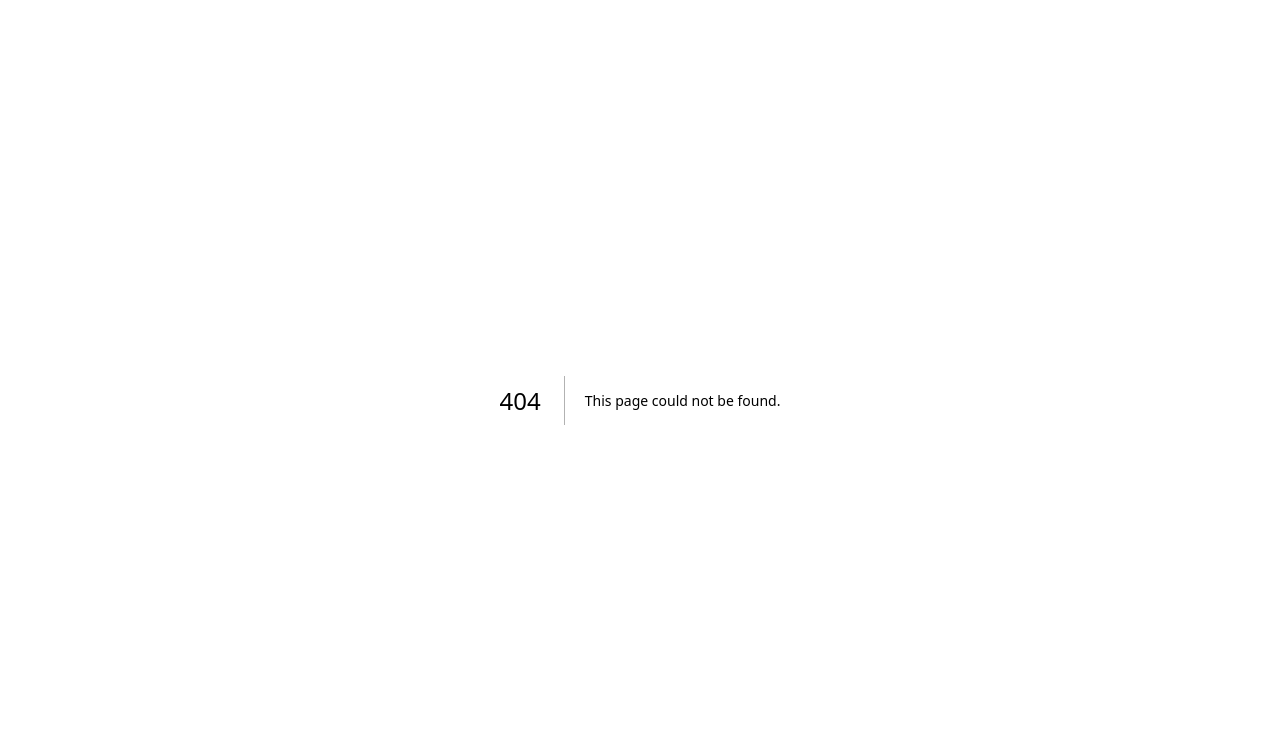
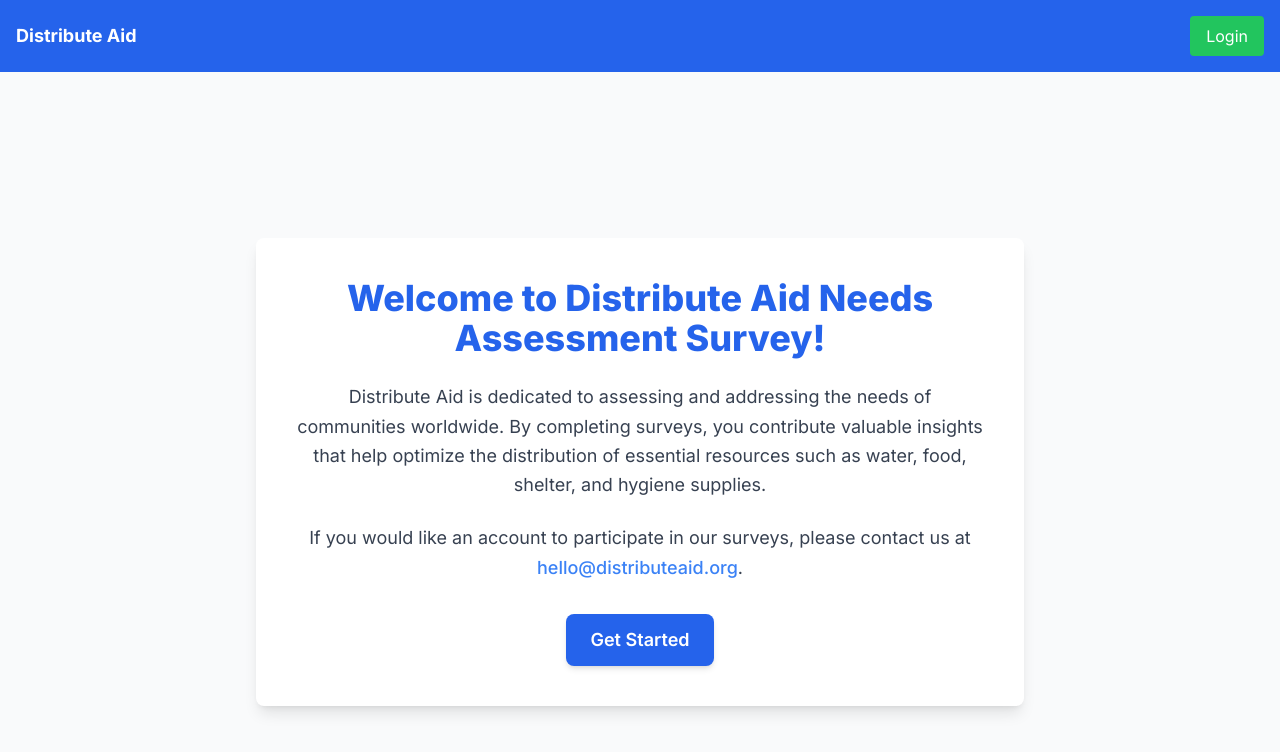
Before and after one commit to veryeli/survey, a Next.js app: page /about in a window 1280 px wide. Before the commit this address had no page. Shown: the top 752 px of the page. Built offline with nearby package versions, Linux system fonts and the light colour scheme; no server answers.

Commit message:
Add landing page

```diff
--- /dev/null
+++ b/src/app/about/page.tsx
@@ -0,0 +1,38 @@
+"use client";
+
+const AboutPage = () => {
+    return (
+      <div className="min-h-screen bg-gray-50 flex items-center justify-center">
+        <div className="bg-white shadow-lg rounded-lg p-10 max-w-3xl text-center">
+          <h1 className="text-4xl font-extrabold text-blue-600 mb-6">
+            Welcome to Distribute Aid Needs Assessment Survey!
+          </h1>
+          <p className="text-gray-700 text-lg leading-relaxed mb-6">
+            Distribute Aid is dedicated to assessing and addressing the needs of
+            communities worldwide. By completing surveys, you contribute valuable
+            insights that help optimize the distribution of essential resources
+            such as water, food, shelter, and hygiene supplies.
+          </p>
+          <p className="text-gray-700 text-lg leading-relaxed mb-8">
+            If you would like an account to participate in our surveys, please
+            contact us at{" "}
+            <a
+              href="mailto:hello@distributeaid.org"
+              className="text-blue-500 font-medium hover:underline"
+            >
+              hello@distributeaid.org
+            </a>
+            .
+          </p>
+          <button
+            onClick={() => (window.location.href = "/login")}
+            className="bg-blue-600 text-white text-lg font-semibold px-6 py-3 rounded-lg shadow-md hover:bg-blue-700 transition"
+          >
+            Get Started
+          </button>
+        </div>
+      </div>
+    );
+  };
+
+  export default AboutPage;
--- a/src/app/dashboard/page.tsx
+++ b/src/app/dashboard/page.tsx
@@ -15,7 +15,7 @@
     if (status === "loading") return; // Wait until session is loaded
 
     if (!session) {
-      router.push("/login");
+      router.push("/about");
       return;
     }
 
--- a/src/app/layout.tsx
+++ b/src/app/layout.tsx
@@ -1,6 +1,8 @@
 import "./globals.css";
 import { Inter } from "next/font/google";
 import { Providers } from "./providers";
+import Navbar from "@/components/Navbar";
+
 
 const inter = Inter({ subsets: ["latin"] });
 
@@ -17,7 +19,11 @@
   return (
     <html lang="en">
       <body className={inter.className}>
-        <Providers>{children}</Providers>  {/* Wrap children with Providers */}
+
+        <Providers>
+          <Navbar />
+          {children}
+        </Providers>  {/* Wrap children with Providers */}
       </body>
     </html>
   );
--- a/src/app/page.tsx
+++ b/src/app/page.tsx
@@ -14,7 +14,7 @@
     if (session) {
       router.push("/dashboard"); // Redirect to dashboard if logged in
     } else {
-      router.push("/login"); // Redirect to login if not authenticated
+      router.push("/about"); // Redirect to about page if not logged in
     }
   }, [session, status, router]);
 
--- /dev/null
+++ b/src/components/Navbar.tsx
@@ -0,0 +1,35 @@
+"use client";
+
+import Link from "next/link";
+import { useSession, signIn, signOut } from "next-auth/react";
+
+const Navbar = () => {
+  const { data: session } = useSession();
+
+  return (
+    <nav className="w-full bg-blue-600 p-4 flex justify-between items-center">
+      <Link href="/" className="text-white text-lg font-bold">
+        Distribute Aid
+      </Link>
+      <div>
+        {session ? (
+          <button
+            onClick={() => signOut()}
+            className="bg-red-500 text-white px-4 py-2 rounded"
+          >
+            Logout
+          </button>
+        ) : (
+          <button
+            onClick={() => signIn()}
+            className="bg-green-500 text-white px-4 py-2 rounded"
+          >
+            Login
+          </button>
+        )}
+      </div>
+    </nav>
+  );
+};
+
+export default Navbar;
```
